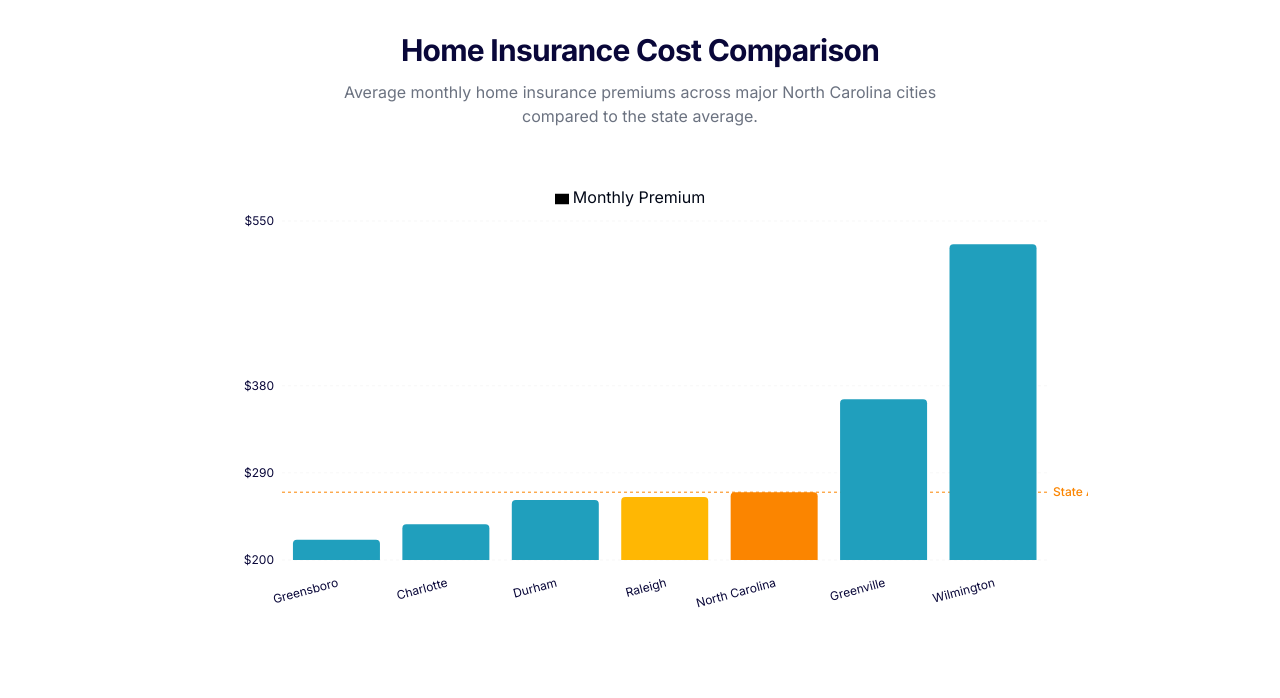
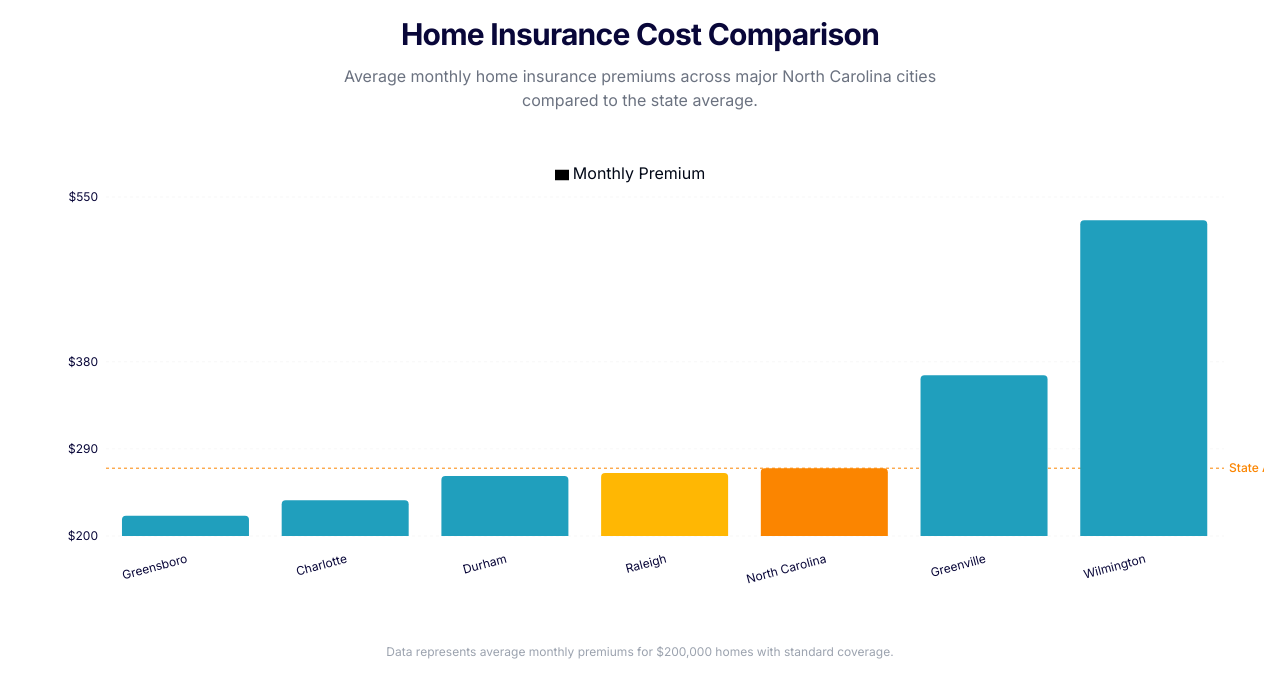
Before and after one commit to kcredle93/insurance-cost-journey, a React (Vite) app: page / in a window 1280 px wide. Shown: the top 698 px of the page. Built offline with nearby package versions, Linux system fonts and the light colour scheme.

Commit message:
Implement code changes
The prompt requested implementation of code changes.

```diff
--- a/src/components/InsuranceCostComparison.tsx
+++ b/src/components/InsuranceCostComparison.tsx
@@ -71,17 +71,17 @@ const InsuranceCostComparison: React.FC = () => {
   };
 
   return (
-    <div className="w-full max-w-4xl mx-auto bg-white">
-      <div className="text-center mb-6">
+    <div className="w-full h-full bg-white font-inter">
+      <div className="text-center mb-6 pt-4">
         <h2 className="text-3xl font-bold text-insurance-dark mb-3 tracking-tight">
           Home Insurance Cost Comparison
         </h2>
-        <p className="text-gray-500 max-w-2xl mx-auto mb-8">
+        <p className="text-gray-500 max-w-2xl mx-auto mb-6">
           Average monthly home insurance premiums across major North Carolina cities compared to the state average.
         </p>
       </div>
 
-      <div className="h-[500px] w-full bg-white">
+      <div className="h-[500px] w-full bg-white px-4">
         <ResponsiveContainer width="100%" height="100%">
           <BarChart
             data={sortedData}
@@ -143,6 +143,9 @@ const InsuranceCostComparison: React.FC = () => {
           </BarChart>
         </ResponsiveContainer>
       </div>
+      <div className="text-center text-xs text-gray-400 mt-2 pb-4">
+        Data represents average monthly premiums for $200,000 homes with standard coverage.
+      </div>
     </div>
   );
 };
--- a/src/pages/Index.tsx
+++ b/src/pages/Index.tsx
@@ -5,10 +5,8 @@ import InsuranceCostComparison from '@/components/InsuranceCostComparison';
 const Index = () => {
   return (
     <div className="min-h-screen bg-white">
-      <div className="container mx-auto px-4 py-8">
-        <main>
-          <InsuranceCostComparison />
-        </main>
+      <div className="container mx-auto px-0 py-0 h-full">
+        <InsuranceCostComparison />
       </div>
     </div>
   );
```
